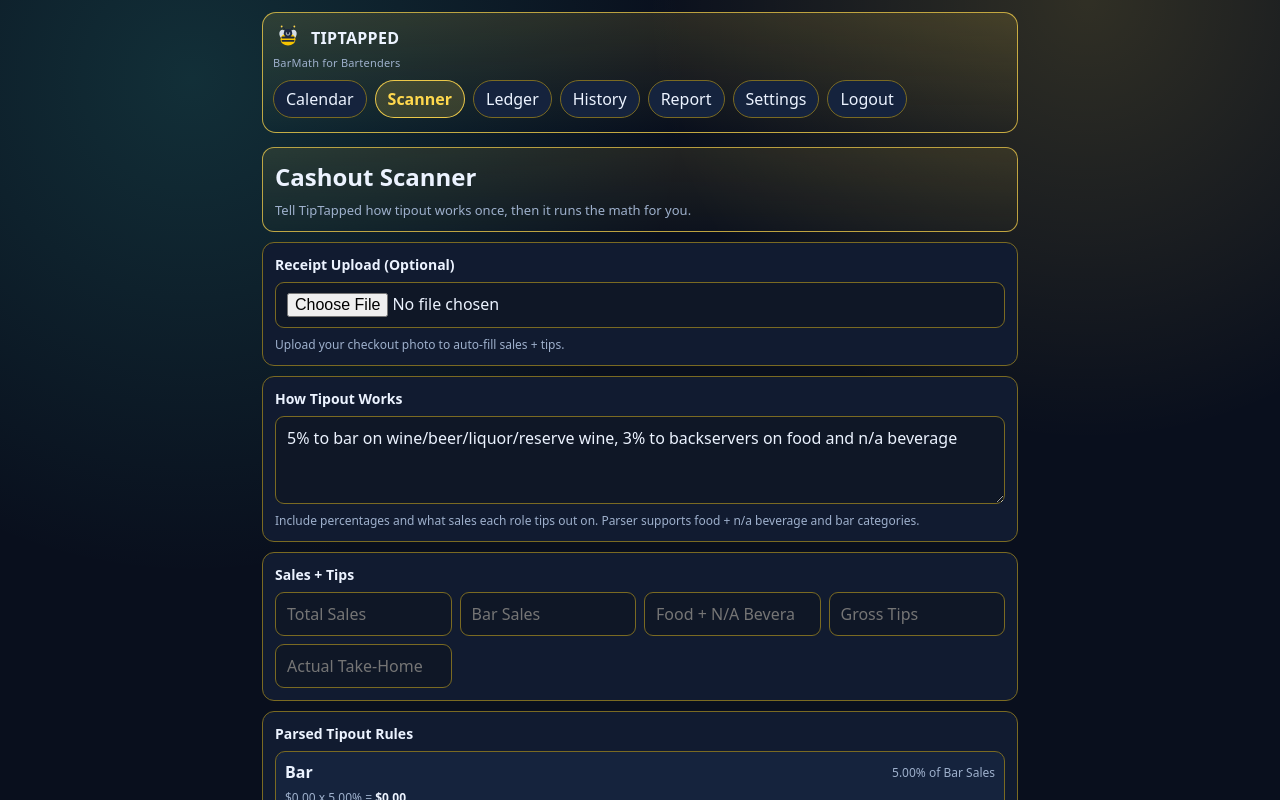
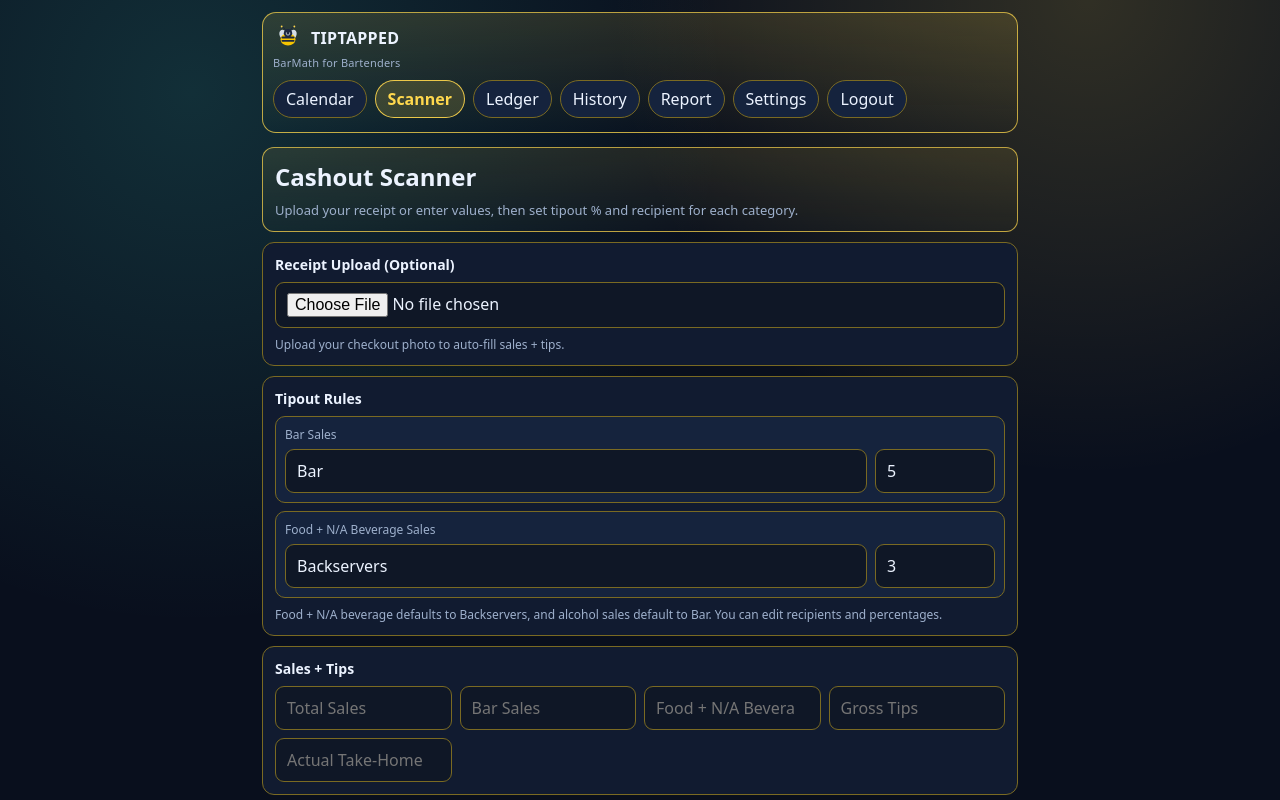
Before and after one commit to KieferCRM/finance-tracker, a Next.js app: page /app/scanner in a window 1280 px wide. Shown: the top 800 px of the page. Built offline with nearby package versions, Linux system fonts and the light colour scheme; no server answers.

Commit message:
Update scanner tipout UI and add calendar goal tracker

```diff
--- a/src/app/app/scanner/page.tsx
+++ b/src/app/app/scanner/page.tsx
@@ -12,9 +12,10 @@
   actual_take_home: number | null;
 };
 
-type ParsedRule = {
+type TipoutRule = {
+  id: string;
   label: string;
-  percentage: number;
+  percentage: string;
   base: TipoutBase;
 };
 
@@ -48,73 +49,16 @@
   return typeof value === "number" ? value.toFixed(2) : "";
 }
 
-function detectRuleBase(text: string): TipoutBase {
-  const value = text.toLowerCase();
-
-  if (value.includes("food") || value.includes("n/a beverage") || value.includes("na beverage") || value.includes("non alcoholic")) {
-    return "food_sales";
-  }
-  if (value.includes("bar") || value.includes("alcohol") || value.includes("wine") || value.includes("beer") || value.includes("liquor") || value.includes("reserve")) {
-    return "alcohol_sales";
-  }
-  return "total_sales";
-}
-
-function detectRuleLabel(text: string, base: TipoutBase): string {
-  const lower = text.toLowerCase();
-  const explicitTo = lower.match(/\bto\s+([a-z][a-z\s/&-]{1,32})/i);
-
-  if (explicitTo) {
-    const cleaned = explicitTo[1].replace(/\b(on|of|for|from|at)\b.*$/i, "").trim();
-    if (cleaned) {
-      return cleaned.replace(/\b\w/g, (char) => char.toUpperCase());
-    }
-  }
-
-  if (lower.includes("backserver") || lower.includes("server assistant")) return "Backservers";
-  if (lower.includes("runner")) return "Runners";
-  if (lower.includes("host")) return "Hosts";
-  if (base === "food_sales") return "Backservers";
-  if (base === "alcohol_sales") return "Bar";
-  return "Tipout";
-}
-
-function parseTipoutRulesFromText(raw: string): ParsedRule[] {
-  const text = raw.trim();
-  if (!text) return [];
-
-  const matches = Array.from(text.matchAll(/(\d+(?:\.\d+)?)\s*%([^%]*)/gi));
-  if (matches.length === 0) return [];
-
-  const parsed: ParsedRule[] = [];
-
-  for (const match of matches) {
-    const percentage = Number(match[1]);
-    if (!Number.isFinite(percentage) || percentage < 0) continue;
-
-    const context = (match[2] ?? "").trim();
-    const base = detectRuleBase(context);
-    const label = detectRuleLabel(context, base);
-
-    parsed.push({ label, percentage, base });
-  }
-
-  const deduped = new Map<string, ParsedRule>();
-  for (const rule of parsed) {
-    const key = `${rule.label.toLowerCase()}|${rule.base}|${rule.percentage}`;
-    if (!deduped.has(key)) deduped.set(key, rule);
-  }
-
-  return Array.from(deduped.values()).slice(0, 8);
-}
-
 export default function ScannerPage() {
   const [totalSales, setTotalSales] = useState("");
   const [alcoholSales, setAlcoholSales] = useState("");
   const [foodSales, setFoodSales] = useState("");
   const [grossTips, setGrossTips] = useState("");
   const [actualTakeHome, setActualTakeHome] = useState("");
-  const [tipoutRuleText, setTipoutRuleText] = useState("5% to bar on wine/beer/liquor/reserve wine, 3% to backservers on food and n/a beverage");
+  const [tipoutRules, setTipoutRules] = useState<TipoutRule[]>([
+    { id: "alcohol", label: "Bar", percentage: "5", base: "alcohol_sales" },
+    { id: "food", label: "Backservers", percentage: "3", base: "food_sales" },
+  ]);
   const [parsing, setParsing] = useState(false);
   const [parseNotice, setParseNotice] = useState("");
 
@@ -124,20 +68,20 @@
   const parsedGrossTips = positiveAmount(grossTips);
   const parsedActualTakeHome = positiveAmount(actualTakeHome);
 
-  const parsedRules = useMemo(() => parseTipoutRulesFromText(tipoutRuleText), [tipoutRuleText]);
-
   const calculatedRules = useMemo(() => {
-    return parsedRules.map((rule) => {
+    return tipoutRules.map((rule) => {
+      const percentage = positiveAmount(rule.percentage);
       const baseAmount = amountForBase(rule.base, parsedTotalSales, parsedAlcoholSales, parsedFoodSales);
-      const tipoutAmount = (baseAmount * rule.percentage) / 100;
+      const tipoutAmount = (baseAmount * percentage) / 100;
 
       return {
         ...rule,
+        percentage,
         baseAmount,
         tipoutAmount,
       };
     });
-  }, [parsedRules, parsedTotalSales, parsedAlcoholSales, parsedFoodSales]);
+  }, [tipoutRules, parsedTotalSales, parsedAlcoholSales, parsedFoodSales]);
 
   const totalTipout = calculatedRules.reduce((sum, rule) => sum + rule.tipoutAmount, 0);
   const expectedTakeHome = parsedGrossTips - totalTipout;
@@ -201,7 +145,7 @@
     <main style={{ display: "grid", gap: 10, maxWidth: 760, margin: "0 auto" }}>
       <section style={{ ...cardStyle, border: "1px solid rgba(255, 216, 77, 0.7)", background: "linear-gradient(180deg, rgba(255,216,77,0.1) 0%, rgba(255,216,77,0.02) 100%)" }}>
         <h1 style={{ margin: 0, fontSize: 24 }}>Cashout Scanner</h1>
-        <div style={{ color: "var(--muted)", fontSize: 13 }}>Tell TipTapped how tipout works once, then it runs the math for you.</div>
+        <div style={{ color: "var(--muted)", fontSize: 13 }}>Upload your receipt or enter values, then set tipout % and recipient for each category.</div>
       </section>
 
       <section style={cardStyle}>
@@ -213,16 +157,42 @@
       </section>
 
       <section style={cardStyle}>
-        <strong style={{ fontSize: 14 }}>How Tipout Works</strong>
-        <textarea
-          value={tipoutRuleText}
-          onChange={(e) => setTipoutRuleText(e.target.value)}
-          rows={3}
-          placeholder="Example: 5% to bar on wine/beer/liquor/reserve wine, 3% to backservers on food and n/a beverage"
-          style={{ ...inputStyle, resize: "vertical", minHeight: 82 }}
+        <strong style={{ fontSize: 14 }}>Tipout Rules</strong>
+        <div style={{ display: "grid", gap: 8 }}>
+          {tipoutRules.map((rule, index) => (
+            <article key={rule.id} style={{ border: "1px solid var(--line)", borderRadius: 10, padding: 9, background: "var(--surface-2)", display: "grid", gap: 6 }}>
+              <div style={{ color: "var(--muted)", fontSize: 12 }}>{BASE_LABELS[rule.base]}</div>
+              <div style={{ display: "grid", gridTemplateColumns: "minmax(0, 1fr) 120px", gap: 8 }}>
+                <input
+                  type="text"
+                  value={rule.label}
+                  onChange={(e) =>
+                    setTipoutRules((current) =>
+                      current.map((item, itemIndex) => (itemIndex === index ? { ...item, label: e.target.value } : item))
+                    )
+                  }
+                  placeholder="Recipient"
+                  style={inputStyle}
                 />
+                <input
+                  type="number"
+                  min="0"
+                  step="0.01"
+                  value={rule.percentage}
+                  onChange={(e) =>
+                    setTipoutRules((current) =>
+                      current.map((item, itemIndex) => (itemIndex === index ? { ...item, percentage: e.target.value } : item))
+                    )
+                  }
+                  placeholder="%"
+                  style={inputStyle}
+                />
+              </div>
+            </article>
+          ))}
+        </div>
         <div style={{ color: "var(--muted)", fontSize: 12 }}>
-          Include percentages and what sales each role tips out on. Parser supports food + n/a beverage and bar categories.
+          Food + N/A beverage defaults to Backservers, and alcohol sales default to Bar. You can edit recipients and percentages.
         </div>
       </section>
 
@@ -238,15 +208,12 @@
       </section>
 
       <section style={cardStyle}>
-        <strong style={{ fontSize: 14 }}>Parsed Tipout Rules</strong>
-        {calculatedRules.length === 0 ? (
-          <div style={{ color: "var(--muted)", fontSize: 12 }}>No valid tipout rules found yet. Add percentages in the tipout description.</div>
-        ) : (
+        <strong style={{ fontSize: 14 }}>Tipout Breakdown</strong>
         <div style={{ display: "grid", gap: 8 }}>
           {calculatedRules.map((rule, index) => (
-              <article key={`${rule.label}-${rule.base}-${rule.percentage}-${index}`} style={{ border: "1px solid var(--line)", borderRadius: 10, padding: 9, background: "var(--surface-2)", display: "grid", gap: 6 }}>
+            <article key={`${rule.id}-${index}`} style={{ border: "1px solid var(--line)", borderRadius: 10, padding: 9, background: "var(--surface-2)", display: "grid", gap: 6 }}>
               <div style={{ display: "flex", justifyContent: "space-between", gap: 8, alignItems: "center", flexWrap: "wrap" }}>
-                  <strong>{rule.label}</strong>
+                <strong>{rule.label.trim() || "Tipout"}</strong>
                 <span style={{ color: "var(--muted)", fontSize: 12 }}>
                   {rule.percentage.toFixed(2)}% of {BASE_LABELS[rule.base]}
                 </span>
@@ -257,7 +224,6 @@
             </article>
           ))}
         </div>
-        )}
       </section>
 
       <section style={{ ...cardStyle, border: "1px solid rgba(255, 216, 77, 0.75)", background: "linear-gradient(180deg, rgba(255,216,77,0.08) 0%, rgba(255,216,77,0.02) 100%)" }}>
```
Also changed, not shown: src/app/app/calendar/page.tsx (+38 -0 lines). Lines whose indentation alone changed are shown as unchanged.
